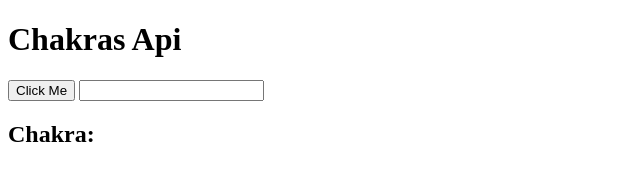
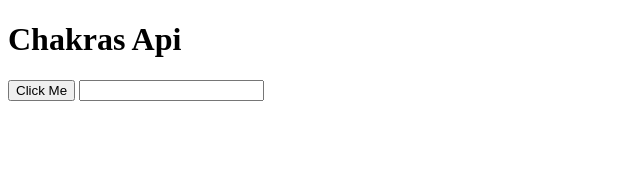
Before and after one commit to KeShaKreates/Chakra-Api, a website: page index.html in a window 1280 px wide. Shown: the whole page, without its empty margins (0-640 px from the left). Drawn offline with Linux system fonts and the light colour scheme; files whose address does not match are found by name.

Commit message:
front end changes

```diff
--- a/index.html
+++ b/index.html
@@ -9,7 +9,7 @@
     <h1>Chakras Api</h1>
     <button>Click Me</button>
     <input type="text">
-    <h2>Chakra: </h2>
+    <h2> </h2>
 
     <script src="main.js"></script>
 </body>
--- a/server.js
+++ b/server.js
@@ -4,6 +4,7 @@ const cors = require('cors')
 const PORT = 4000
 
 app.use(cors())
+app.use(express.static('js'))
 
 const chakras = {
    'root chakra':{
```
